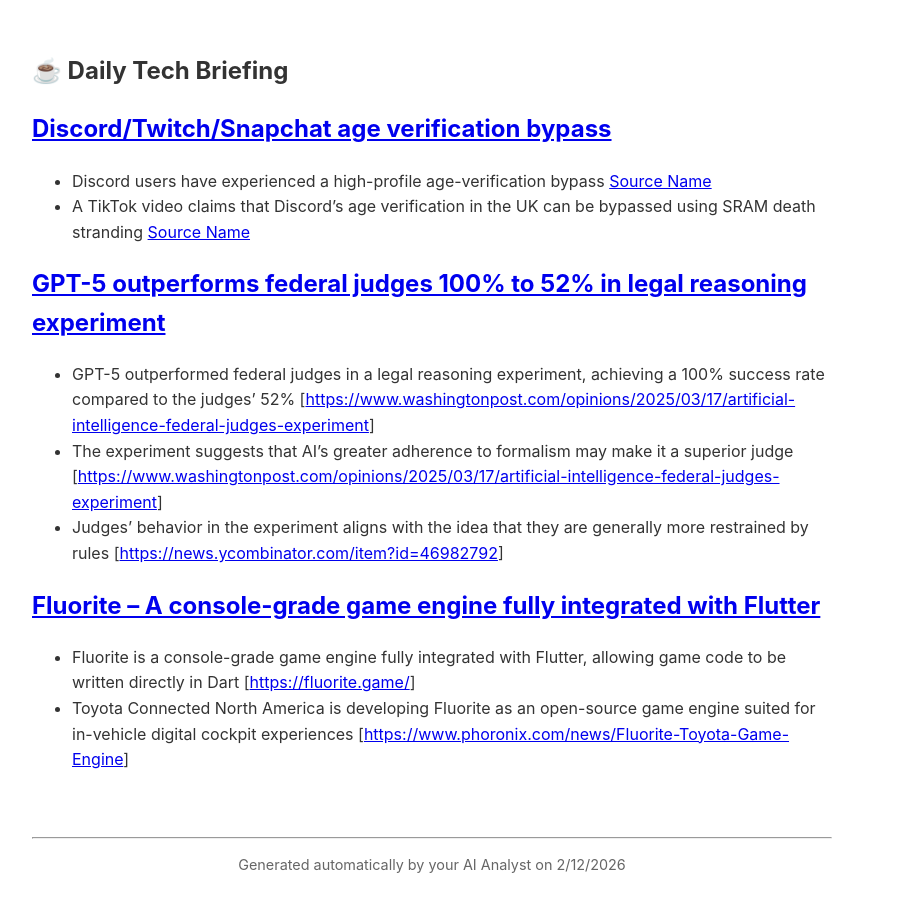
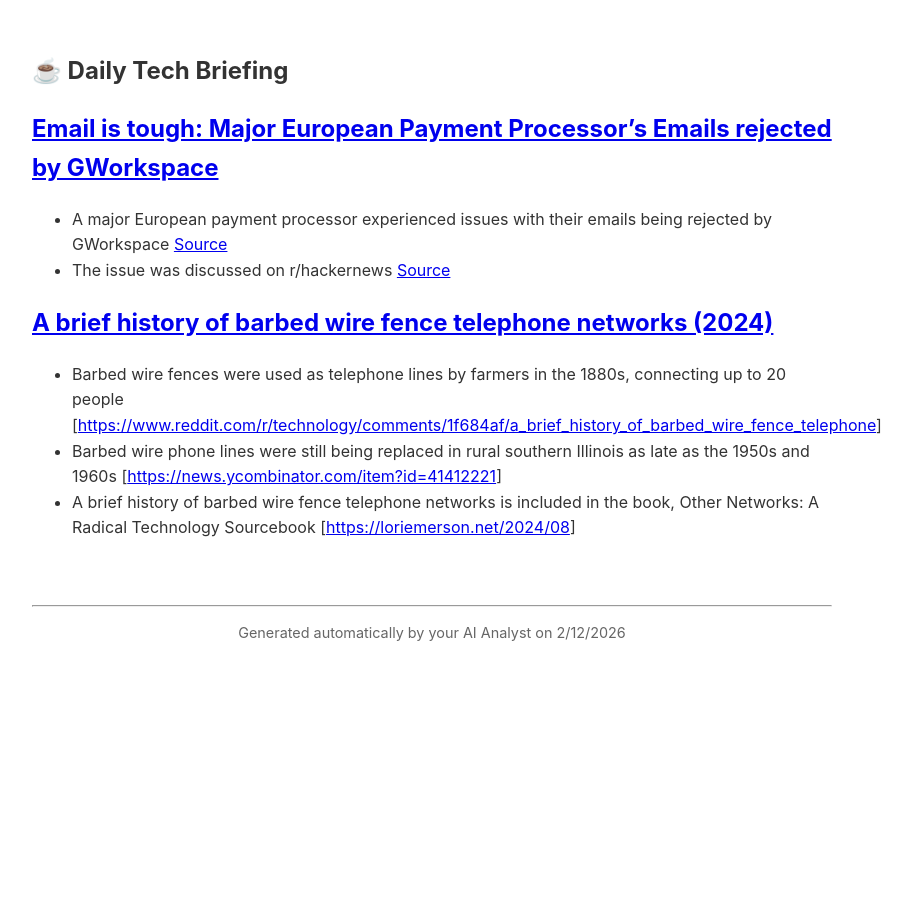
Before and after one commit to HeroicSpider/ai-news-analyst, an Astro site: page / in a window 1280 px wide. Shown: the whole page, without its empty margins (208-1119 px from the left). After the commit the page ends 800 px from the top, so only its background shows below. Built offline with nearby package versions, Linux system fonts and the light colour scheme; Astro itself is replaced by a stand-in of ours.

Commit message:
📰 Briefing 2026-02-12 [skip ci]

```diff
--- a/src/content/news/2026-02-12.md
+++ b/src/content/news/2026-02-12.md
@@ -1,19 +1,15 @@
 ---
 title: "Daily Briefing: 2026-02-12"
 pubDate: "2026-02-12"
-description: "AI-curated analysis of 3 tech stories."
+description: "AI-curated analysis of 2 tech stories."
 tags: ["tech", "ai"]
 ---
 # ☕ Daily Tech Briefing
-## [Discord/Twitch/Snapchat age verification bypass](https://www.reddit.com/r/hackernews/comments/1r2dwkk/discordtwitchsnapchat_age_verification_bypass)
-* Discord users have experienced a high-profile age-verification bypass [Source Name](https://www.reddit.com/r/hackernews/comments/1r2dwkk/discordtwitchsnapchat_age_verification_bypass)
-* A TikTok video claims that Discord's age verification in the UK can be bypassed using SRAM death stranding [Source Name](https://www.tiktok.com/@beebreadtech/video/7531100474976636183)
+## [Email is tough: Major European Payment Processor's Emails rejected by GWorkspace](https://www.reddit.com/r/hackernews/comments/1r2xc1n/email_is_tough_major_european_payment_processors)
+* A major European payment processor experienced issues with their emails being rejected by GWorkspace [Source](https://www.reddit.com/r/hackernews/comments/1r2xc1n/email_is_tough_major_european_payment_processors)
+* The issue was discussed on r/hackernews [Source](https://www.reddit.com/r/hackernews)
 
-## [GPT-5 outperforms federal judges 100% to 52% in legal reasoning experiment](https://news.ycombinator.com/item?id=46982792)
-* GPT-5 outperformed federal judges in a legal reasoning experiment, achieving a 100% success rate compared to the judges' 52% [https://www.washingtonpost.com/opinions/2025/03/17/artificial-intelligence-federal-judges-experiment]
-* The experiment suggests that AI's greater adherence to formalism may make it a superior judge [https://www.washingtonpost.com/opinions/2025/03/17/artificial-intelligence-federal-judges-experiment]
-* Judges' behavior in the experiment aligns with the idea that they are generally more restrained by rules [https://news.ycombinator.com/item?id=46982792]
-
-## [Fluorite – A console-grade game engine fully integrated with Flutter](https://fluorite.game/)
-* Fluorite is a console-grade game engine fully integrated with Flutter, allowing game code to be written directly in Dart [https://fluorite.game/]
-* Toyota Connected North America is developing Fluorite as an open-source game engine suited for in-vehicle digital cockpit experiences [https://www.phoronix.com/news/Fluorite-Toyota-Game-Engine]
+## [A brief history of barbed wire fence telephone networks (2024)](https://loriemerson.net/2024/08)
+* Barbed wire fences were used as telephone lines by farmers in the 1880s, connecting up to 20 people [https://www.reddit.com/r/technology/comments/1f684af/a_brief_history_of_barbed_wire_fence_telephone]
+* Barbed wire phone lines were still being replaced in rural southern Illinois as late as the 1950s and 1960s [https://news.ycombinator.com/item?id=41412221]
+* A brief history of barbed wire fence telephone networks is included in the book, Other Networks: A Radical Technology Sourcebook [https://loriemerson.net/2024/08]
```
